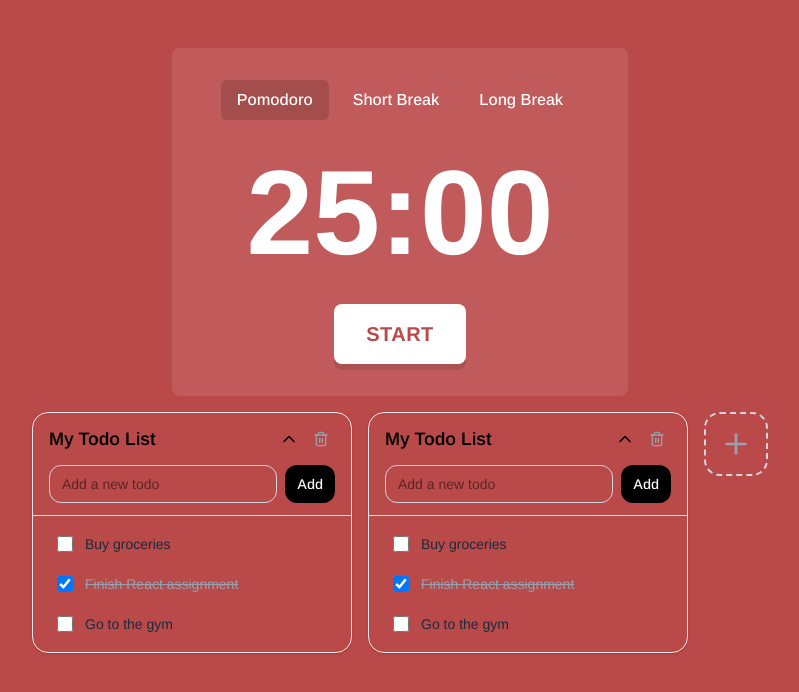
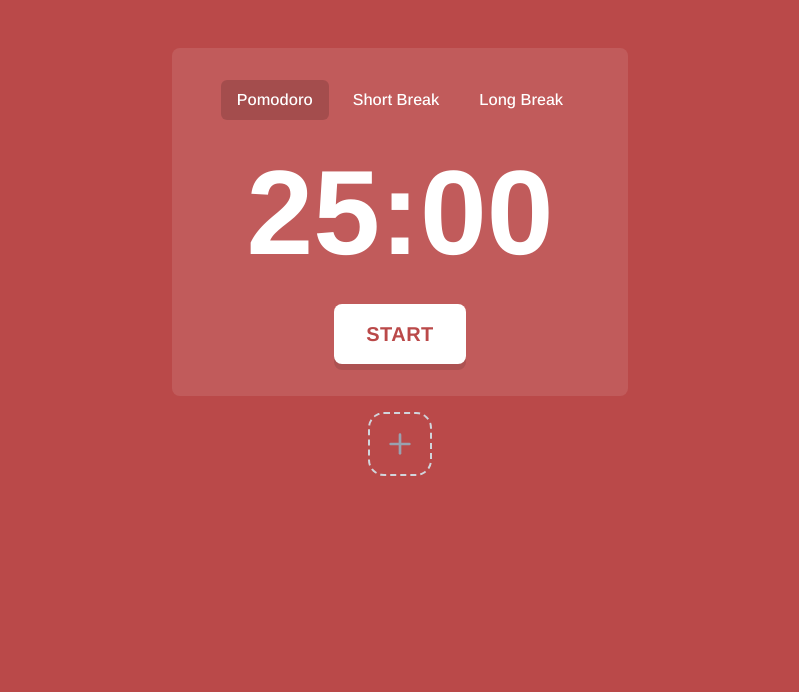
Before and after one commit to dusantrtica/pomodorac, a React (Vite) app in the folder frontend/: page / in a window 1280 px wide. Shown: the top 692 px of the page, without its empty margins (240-1039 px from the left). Built offline with nearby package versions, Linux system fonts and the light colour scheme.

Commit message:
add persistance and use redux to store todos

```diff
--- /dev/null
+++ b/frontend/src/app/listeners.ts
@@ -0,0 +1,14 @@
+import { createListenerMiddleware, isAnyOf } from "@reduxjs/toolkit";
+import { addTodoList, updateTodoList, deleteTodoList } from "../features/todos/todoSlice";
+import type { RootState } from "./store";
+import { saveTodosToLocalStorage } from "./persistence";
+const todoListener = createListenerMiddleware();
+
+todoListener.startListening({
+    matcher: isAnyOf(addTodoList, updateTodoList, deleteTodoList),
+    effect: async (action, listenerApi) => {
+        saveTodosToLocalStorage((listenerApi.getState() as RootState).todos.todoLists);
+    },
+});
+
+export default todoListener;
--- /dev/null
+++ b/frontend/src/app/persistence.ts
@@ -0,0 +1,12 @@
+import type { TodoList } from "../features/todos/todo";
+
+export const TODOS_LOCAL_STORAGE_KEY = 'todos';
+
+export const saveTodosToLocalStorage = (todoLists: TodoList[]) => {
+    localStorage.setItem(TODOS_LOCAL_STORAGE_KEY, JSON.stringify(todoLists));
+}
+
+export const loadTodosFromLocalStorage = (): TodoList[] => {
+    const todoLists = localStorage.getItem(TODOS_LOCAL_STORAGE_KEY);
+    return todoLists ? JSON.parse(todoLists) : [];
+}
--- a/frontend/src/app/store.ts
+++ b/frontend/src/app/store.ts
@@ -1,10 +1,14 @@
 import { configureStore } from '@reduxjs/toolkit';
 import sessionReducer from '../features/pomodoro-session/sessionSlice';
+import todoReducer from '../features/todos/todoSlice';
+import todoListener from './listeners';
 
 export const store = configureStore({
   reducer: {
     session: sessionReducer,
+    todos: todoReducer,
   },
+  middleware: (getDefaultMiddleware) => getDefaultMiddleware().prepend(todoListener.middleware),
 });
 
 export type RootState = ReturnType<typeof store.getState>;
--- a/frontend/src/components/todos/TodoList.tsx
+++ b/frontend/src/components/todos/TodoList.tsx
@@ -1,48 +1,66 @@
-import { useState } from "react";
+import { useEffect, useState } from "react";
 import { Button, Disclosure } from "@headlessui/react";
 import { ChevronDown, Trash2, X } from "lucide-react";
+import type { TodoList } from "../../features/todos/todo";
+import { updateTodoList } from "../../features/todos/todoSlice";
+import { useDispatch } from "react-redux";
 
 interface TodoListProps {
   onDelete?: () => void;
+  todoList: TodoList;
 }
 
-export default function TodoList({ onDelete }: TodoListProps) {
-  const [title, setTitle] = useState("My Todo List");
+export default function TodoList({ onDelete, todoList: initialTodoList }: TodoListProps) {
+  const [title, setTitle] = useState(initialTodoList.title);
   const [isEditingTitle, setIsEditingTitle] = useState(false);
-  const [todos, setTodos] = useState([
-    { id: 1, title: "Buy groceries", completed: false },
-    { id: 2, title: "Finish React assignment", completed: true },
-    { id: 3, title: "Go to the gym", completed: false },
-  ]);
+  const [todoList, setTodoList] = useState(initialTodoList);
+  const dispatch = useDispatch();
 
   const [newTodo, setNewTodo] = useState("");
 
-  const toggleTodo = (id: number) => {
-    setTodos((prev) =>
-      prev.map((todo) =>
-        todo.id === id ? { ...todo, completed: !todo.completed } : todo
+  const toggleTodo = (id: string) => {
+    setTodoList((prev: TodoList) =>({
+      ...prev,
+      todos: prev.todos.map((todo) =>
+        todo.id === id ? { ...todo, isCompleted: !todo.isCompleted } : todo
       )
-    );
+    }));
   };
 
-  const deleteTodo = (id: number) => {
-    setTodos((prev) => prev.filter((todo) => todo.id !== id));
+  const deleteTodo = (id: string) => {
+    setTodoList((prev: TodoList) => ({
+      ...prev,
+      todos: prev.todos.filter((todo) => todo.id !== id)
+    }));
   };
 
   const addTodo = () => {
     if (!newTodo.trim()) return;
 
-    setTodos((prev) => [
+    setTodoList((prev: TodoList) => ({
       ...prev,
-      {
-        id: Date.now(),
-        title: newTodo.trim(),
-        completed: false,
-      },
-    ]);
+      todos: [
+        ...prev.todos,
+        {
+          id: `new_${prev.todos.length + 1}`,
+          title: newTodo.trim(),
+          isCompleted: false,
+        },
+      ],
+    }));
 
     setNewTodo("");
   };
+
+  useEffect(() => {
+    dispatch(updateTodoList(todoList));
+  }, [todoList]);
+
+  const handleChangeTitle = () => {
+    if(title.trim() === "") return;
+    dispatch(updateTodoList({ ...todoList, title: title }));
+    setIsEditingTitle(false);
+  }
 
   return (
     <div className="w-80">
@@ -60,7 +78,7 @@ export default function TodoList({ onDelete }: TodoListProps) {
                     onBlur={() => setIsEditingTitle(false)}
                     onKeyDown={(e) => {
                       if (e.key === "Enter") {
-                        setIsEditingTitle(false);
+                        handleChangeTitle();
                       }
                     }}
                     onClick={(e) => e.stopPropagation()}
@@ -115,20 +133,20 @@ export default function TodoList({ onDelete }: TodoListProps) {
 
             <Disclosure.Panel className="border-t border-gray-200 px-4 py-3">
               <ul className="space-y-2">
-                {todos.map((todo) => (
+                {todoList.todos.map((todo) => (
                   <li
                     key={todo.id}
                     className="group flex items-center gap-3 rounded-xl px-2 py-1 hover:bg-gray-50"
                   >
                     <input
                       type="checkbox"
-                      checked={todo.completed}
+                      checked={todo.isCompleted}
                       onChange={() => toggleTodo(todo.id)}
                       className="h-4 w-4 rounded border-gray-300 text-black focus:ring-0"
                     />
                     <span
                       className={`flex-1 text-sm transition-colors ${
-                        todo.completed
+                        todo.isCompleted
                           ? "line-through text-gray-400"
                           : "text-gray-800"
                       }`}
--- a/frontend/src/components/todos/TodoSection.tsx
+++ b/frontend/src/components/todos/TodoSection.tsx
@@ -1,23 +1,26 @@
-import { useState } from "react";
 import { Plus } from "lucide-react";
 import TodoList from "./TodoList";
+import { useDispatch, useSelector } from "react-redux";
+import type { RootState } from "../../app/store";
+import { addTodoList, deleteTodoList } from "../../features/todos/todoSlice";
+import type { CreateTodoListPayload, TodoList as TodoListType } from "../../features/todos/todo";
 
 export default function TodoSection() {
-  const [listIds, setListIds] = useState<number[]>([1, 2]);
-
+    const todoLists = useSelector((state: RootState) => state.todos.todoLists);
+    const dispatch = useDispatch();
     const addNewList = () => {
-    setListIds((prev) => [...prev, Date.now()]);
+        dispatch(addTodoList({ title: "New List" } as CreateTodoListPayload));
     };
 
-  const deleteList = (id: number) => {
-    setListIds((prev) => prev.filter((listId) => listId !== id));
+    const deleteList = (id: string) => {
+        dispatch(deleteTodoList(id));
     };
 
     return (
         <div className="flex items-start gap-4 p-4 overflow-x-auto">
-      {listIds.map((id) => (
-        <div key={id} className="flex-shrink-0">
-          <TodoList onDelete={() => deleteList(id)} />
+            {todoLists.map((list: TodoListType) => (
+                <div key={list.id} className="flex-shrink-0">
+                    <TodoList onDelete={() => deleteList(list.id)} todoList={list} />
                 </div>
             ))}
             <button
--- a/frontend/src/features/todos/todoSlice.ts
+++ b/frontend/src/features/todos/todoSlice.ts
@@ -1,23 +1,25 @@
 import { createSlice, type PayloadAction } from "@reduxjs/toolkit";
-import type { Todo } from "./todo";
-
-export type InitialState = {
-    todos: Todo[];
-}
-
-const initialState: InitialState = {
-    todos: [],
-}
+import type { CreateTodoListPayload, TodoList } from "./todo";
+import { loadTodosFromLocalStorage } from "../../app/persistence";
 
 const todoSlice = createSlice({
     name: 'todos',
-    initialState: [],
+    initialState: () => ({
+        todoLists: loadTodosFromLocalStorage(),
+    }),
     reducers: {
-        addTodo: (state, action: PayloadAction<Todo>) => {
-            state.push(action.payload);
+        addTodoList: (state, action: PayloadAction<CreateTodoListPayload>) => {
+            const id = `new_${state.todoLists.length + 1}`;
+            state.todoLists.push({ id, title: action.payload.title, todos: [] });
+        },
+        deleteTodoList: (state, action: PayloadAction<string>) => {
+            state.todoLists = state.todoLists.filter((list: TodoList) => list.id !== action.payload);
+        },
+        updateTodoList: (state, action: PayloadAction<TodoList>) => {
+            state.todoLists = state.todoLists.map((list: TodoList) => list.id === action.payload.id ? action.payload : list);
         },
     },
 });
 
-export const { addTodo } = todoSlice.actions;
+export const { addTodoList, deleteTodoList, updateTodoList } = todoSlice.actions;
 export default todoSlice.reducer;
```
Also changed, not shown: frontend/src/features/todos/todo.ts (+10 -0 lines). Lines whose indentation alone changed are shown as unchanged.
